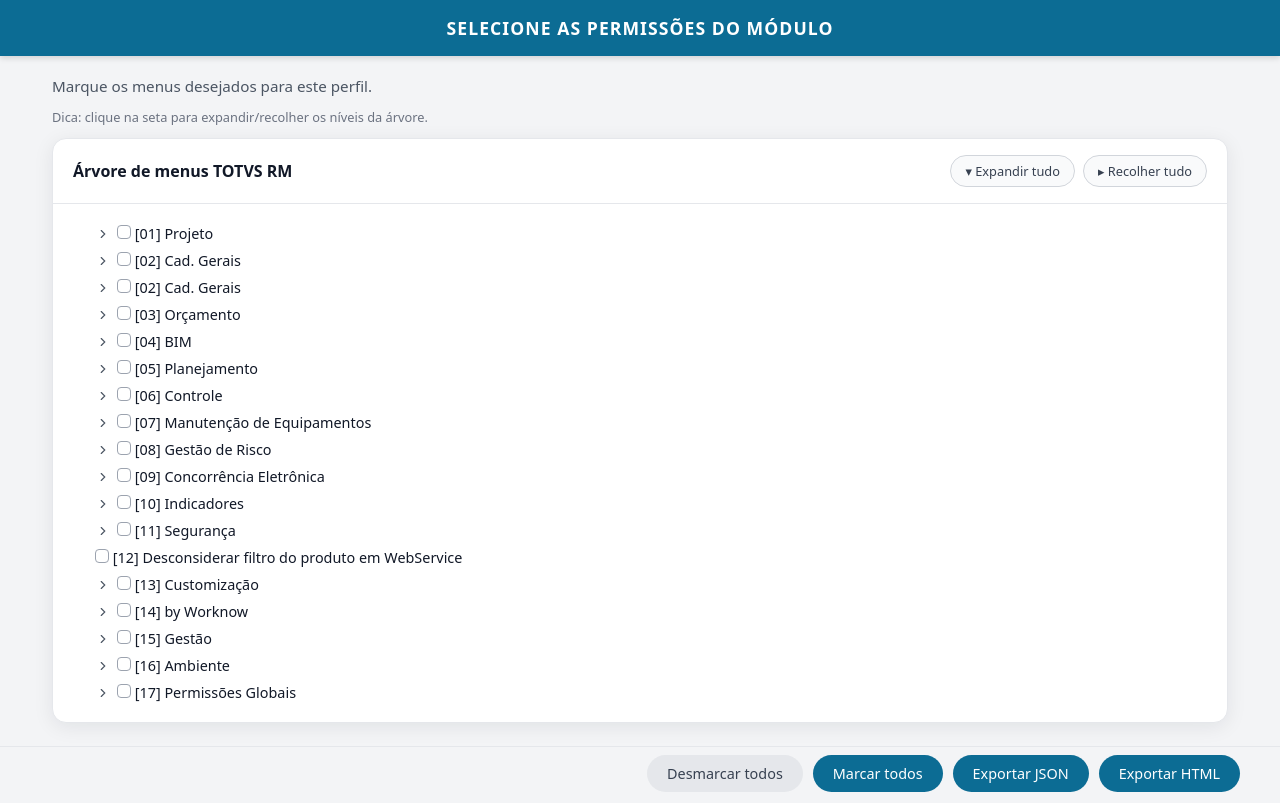
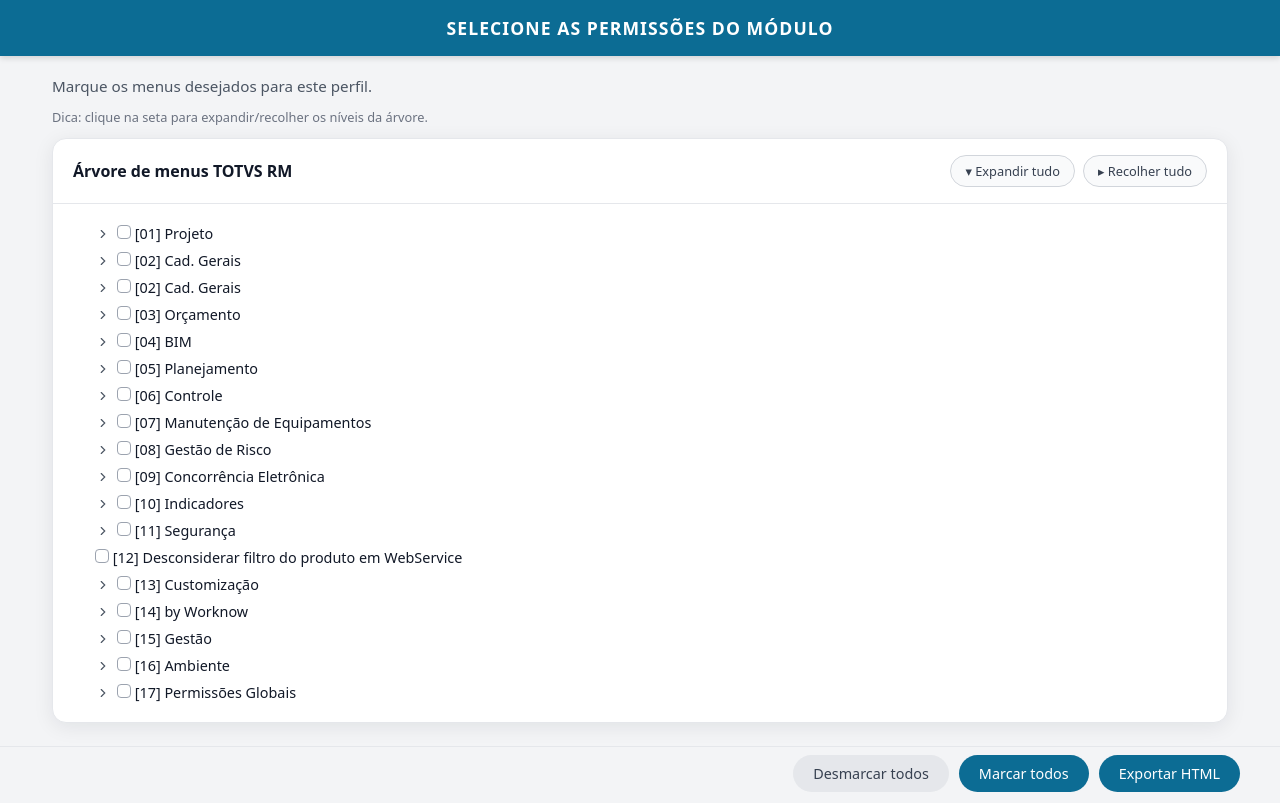
Before and after one commit to gabriellybassetto/perfil-rm, a plain HTML site: page menus_obras_projetos.html in a window 1280 px wide. Drawn offline with Linux system fonts and the light colour scheme.

Commit message:
Update menus_obras_projetos.html

```diff
--- a/menus_obras_projetos.html
+++ b/menus_obras_projetos.html
@@ -252,7 +252,6 @@
     <div class="footer-buttons">
       <button class="btn-secondary" onclick="marcarTodos(false)">Desmarcar todos</button>
       <button class="btn-primary" onclick="marcarTodos(true)">Marcar todos</button>
-      <button class="btn-primary" onclick="exportarJSON()">Exportar JSON</button>
       <button class="btn-primary" onclick="exportarHTML()">Exportar HTML</button>
     </div>
   </div>
@@ -2164,39 +2163,6 @@
       });
     }
 
-    /* ---------- EXPORTAR JSON ---------- */
-    function exportarJSON() {
-      const selecionados = [];
-
-      document.querySelectorAll('.menu-checkbox:checked').forEach(cb => {
-        const texto = cb.parentElement.innerText.trim();
-
-        const codigo = texto.split(']')[0].replace('[', '').trim();
-        const nome = texto.split(']')[1].trim();
-
-        selecionados.push({
-          codigo: `(${codigo})`,
-          nome: nome
-        });
-      });
-
-      if (selecionados.length === 0) {
-        alert("Nenhum menu selecionado para exportar!");
-        return;
-      }
-
-      const jsonFinal = JSON.stringify(selecionados, null, 4);
-      const blob = new Blob([jsonFinal], { type: "application/json" });
-      const url = URL.createObjectURL(blob);
-      const a = document.createElement('a');
-
-      a.href = url;
-      a.download = "menus_selecionados.json";
-      a.click();
-
-      URL.revokeObjectURL(url);
-    }
-
 function exportarHTML() {
   const container = document.querySelector(".card").cloneNode(true);
 
```
